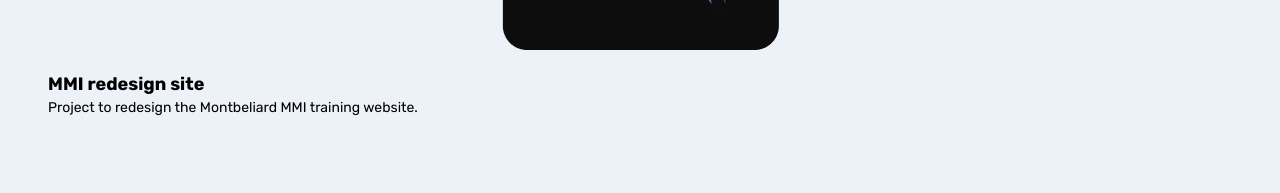
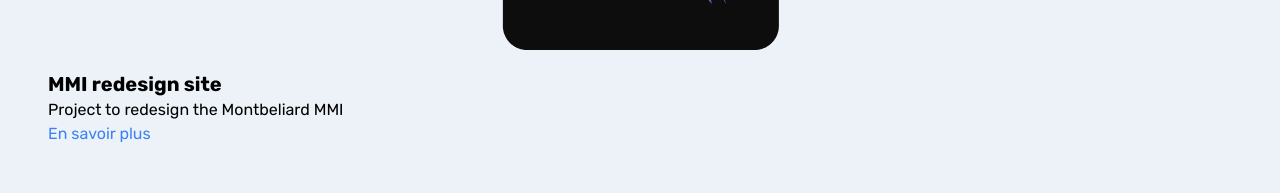
Before and after one commit to BONDY-Gaspard/Portfolio-Gaspard-BONDY, a Vue app: page /myprojects in a window 1280 px wide. Shown: the part 413-606 px from the top of the page. Built offline with nearby package versions, Linux system fonts and the light colour scheme.

Commit message:
Redirection mention legale + redirection carrousel

```diff
--- a/src/components/Footer.vue
+++ b/src/components/Footer.vue
@@ -56,6 +56,6 @@
                 </div>
             </div>
         </nav>
-        <RouterLink to="#"><p class="flex mt-10 justify-center text-white font-rubik text-xs pb-10 opacity-50">©2024 GASPARD BONDY</p></RouterLink>
+        <RouterLink to="/legalnotice"><p class="flex mt-10 justify-center text-white font-rubik text-xs pb-10 opacity-50">©2024 GASPARD BONDY</p></RouterLink>
     </footer>
 </template>
--- a/src/components/Header.vue
+++ b/src/components/Header.vue
@@ -107,7 +107,7 @@
                     </a>
                 </div>
             </div>
-            <RouterLink to="#"><p class="flex mt-40 justify-center text-white font-rubik text-sm">©2024 GASPARD BONDY</p></RouterLink>
+            <RouterLink to="/legalnotice"><p class="flex mt-40 justify-center text-white font-rubik text-sm">©2024 GASPARD BONDY</p></RouterLink>
         </nav>
     </Transition>
 </template>
--- a/src/components/carrousel.vue
+++ b/src/components/carrousel.vue
@@ -2,10 +2,10 @@
 import { ref, computed } from 'vue';
 
 const images = ref([
-  { src: '/src/img/projet/refontemmi.webp', title: 'MMI redesign site', description: 'Project to redesign the Montbeliard MMI training website.' },
-  { src: '/src/img/projet/benevers.webp', title: 'Benevers', description: 'Project on the world of volunteering' },
-  { src: '/src/img/projet/backtoback.webp', title: 'Back To Back', description: 'Project inspired by the song "Note pour trop tard" by Orelsan' },
-  { src: '/src/img/projet/gaspardtex.webp', title: 'GaspardTex', description: 'Social networking content creation project' }
+  { src: '/src/img/projet/refontemmi.webp', title: 'MMI redesign site', description: 'Project to redesign the Montbeliard MMI', projectName: 'mmi-redesign' },
+  { src: '/src/img/projet/benevers.webp', title: 'Benevers', description: 'Project on the world of volunteering', projectName: 'benevers' },
+  { src: '/src/img/projet/backtoback.webp', title: 'Back To Back', description: 'Project inspired by the song "Note pour trop tard" by Orelsan', projectName: 'back-to-back' },
+  { src: '/src/img/projet/gaspardtex.webp', title: 'GaspardTex', description: 'Social networking content creation project', projectName: 'gaspardtex' }
 ]);
 
 const currentIndex = ref(0);
@@ -28,8 +28,9 @@
       <div class="carousel">
         <img :src="currentImage.src" alt="Image carrousel" class="m-auto">
         <div class="mx-12 mt-5">
-            <h2 class="text-lg font-bold">{{ currentImage.title }}</h2>
-            <p class="text-sm">{{ currentImage.description }}</p>
+            <h2 class="text-xl font-bold font-rubik">{{ currentImage.title }}</h2>
+            <p class="text-base font-rubik">{{ currentImage.description }}</p>
+            <router-link :to="{ name: 'projectpage', params: { projectId: currentImage.id, projectName: currentImage.projectName } }" class="text-blue-500 hover:underline">En savoir plus</router-link>
         </div>
       </div>
       <div class="mt-16 justify-between space-x-28 text-center">
--- a/src/router/index.js
+++ b/src/router/index.js
@@ -4,6 +4,7 @@
 import AboutMe from '@/pages/aboutme.vue'
 import Contact from '@/pages/contact.vue'
 import LegalNotice from '@/pages/legalnotice.vue'
+import ProjectPage from '@/pages/projectpage.vue'
 
 const router = createRouter({
   history: createWebHistory(import.meta.env.BASE_URL),
@@ -12,7 +13,8 @@
     { path: '/myprojects', name:'myprojects', component: MyProjects },
     { path: '/aboutme', name:'aboutme', component: AboutMe },
     { path: '/contact', name:'contact', component: Contact },
-    { path: '/legalnotice', name:'legalnotice', component: LegalNotice }
+    { path: '/legalnotice', name:'legalnotice', component: LegalNotice },
+    { path: '/:projectName', name: 'projectpage', component: ProjectPage, props: true }
   ]
 })
 
```
Also changed, not shown: src/pages/projectpage.vue (added, +7 -0 lines).
